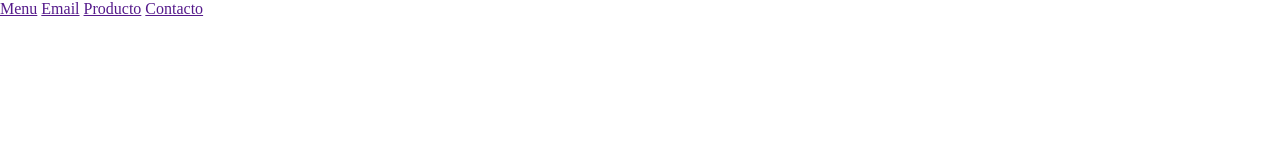
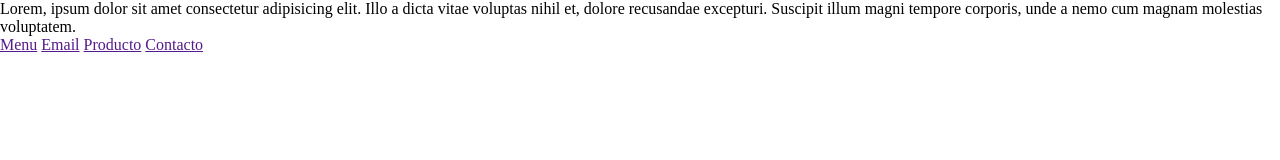
Before and after one commit to ejrs1234/repo-192, a plain HTML site: page index.html in a window 1280 px wide. Drawn offline with Linux system fonts and the light colour scheme.

Commit message:
inserte un parrafo para pruba de cambios

```diff
--- a/index.html
+++ b/index.html
@@ -8,6 +8,7 @@
     <title>Document</title>
 </head>
 <body>
+    <p>Lorem, ipsum dolor sit amet consectetur adipisicing elit. Illo a dicta vitae voluptas nihil et, dolore recusandae excepturi. Suscipit illum magni tempore corporis, unde a nemo cum magnam molestias voluptatem.</p>
     <header>
         <div>
             <a href="">Menu</a>
```
